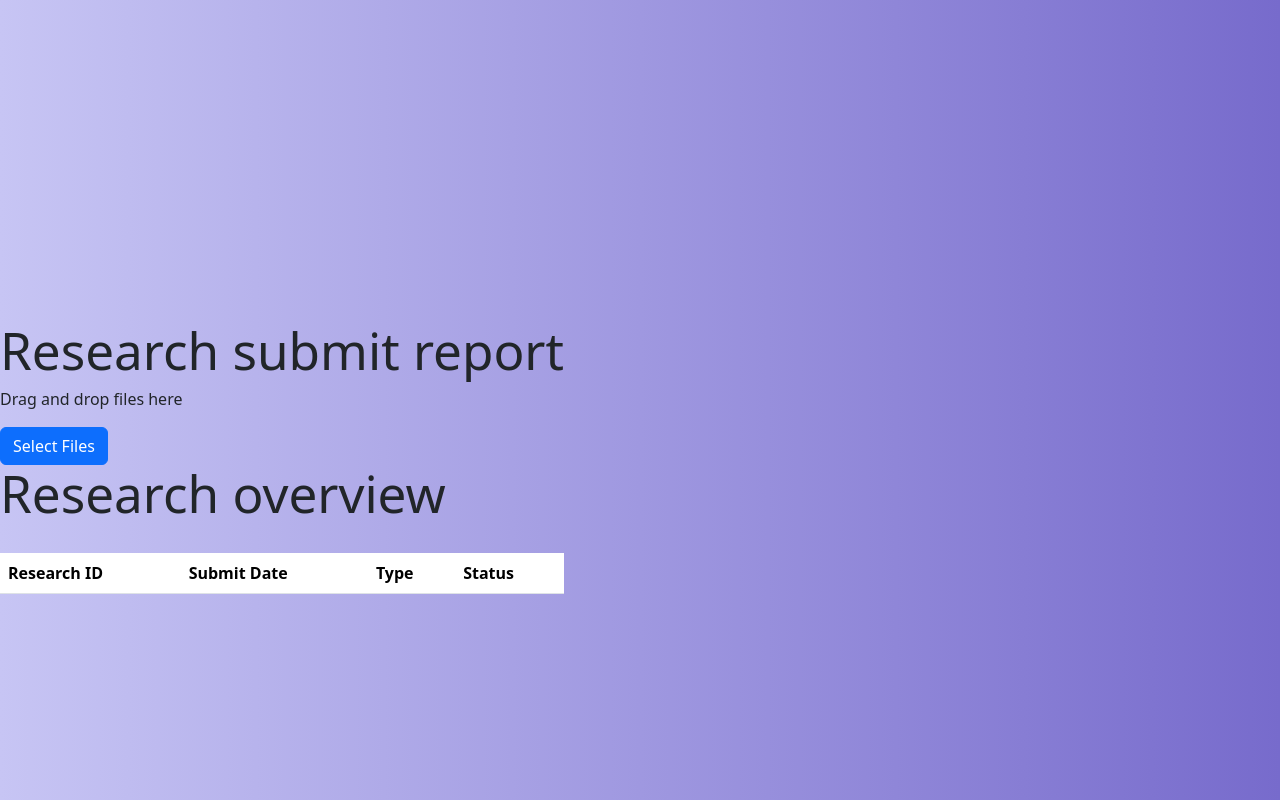
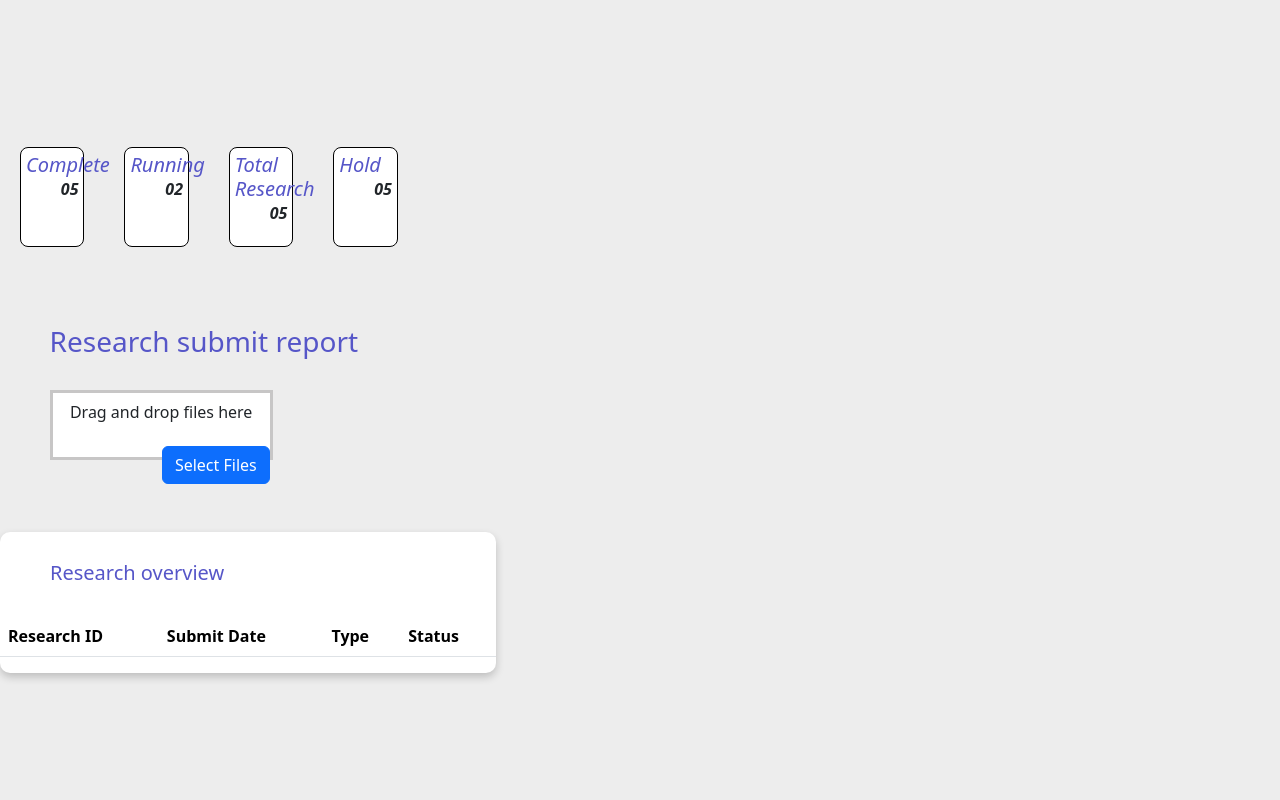
Before and after one commit to prashankulathunga/RFIAS, a React (Vite) app in the folder RFIAS_V0.1/: page /signup in a window 1280 px wide. Built offline with nearby package versions, Linux system fonts and the light colour scheme.

Commit message:
research css

```diff
--- /dev/null
+++ b/RFIAS_V0.1/src/components/user/research.css
@@ -0,0 +1,106 @@
+body{
+    background: rgb(237, 237, 237);
+    padding:0%
+}
+
+.stats{
+    margin-top: 20px;
+    display: flex;
+}
+
+.box{
+    position: relative;
+    flex: 1;
+    background-color:rgb(255, 255, 255);
+    border-radius: 8px;
+    border-color: black;
+    border-style: ridge;
+    padding: 1%;
+    margin: 20px;
+    width: 13%;
+    height: 100px;
+    float: left;
+    border-width: 1px;
+}
+
+
+#statmaintext{
+    padding: 0%;
+    margin: 0%;
+    text-align: left;
+    color: rgb(86, 86, 200);
+    font-size: 20px;
+}
+
+#statbottomtext{
+    font-weight: bold;
+    text-align: right;
+}
+
+.filesubmit h3{
+    margin-top: 150px;
+    clear: left;
+    padding: 0%;
+    color: rgb(86, 86, 200);
+}
+
+.filesubmit{
+    padding: 0%;
+    margin: 0%;
+    margin-left: 10%;
+}
+.dropzone{
+    border-style: solid;
+    border-color: rgb(199, 198, 198);
+    width: 50%;
+    height: 70px;
+    background-color: #fff;
+
+}
+.dropzone p{
+    text-align: center;
+    padding-top: 3%;
+    padding-bottom: 3%;
+}
+.dropzone button{
+   float: right;
+   margin-top: 0%;
+
+}
+
+.action button{
+    background-color: rgb(167, 110, 23);
+}
+
+.selectupload{
+background-color: rgb(6, 158, 72);
+color: aliceblue;
+border-radius: 8px;
+border: 0;
+padding: 6px;
+padding-left: 15px;
+padding-right: 15px;
+}
+
+.selectcancel{
+    margin-left: 100px;
+    background-color: rgb(242, 51, 34);
+    color: aliceblue;
+    border-radius: 8px;
+    border: 0;
+    padding: 6px;
+    padding-left: 15px;
+    padding-right: 15px;
+}
+.researchoverview{
+box-shadow: 0 4px 8px 0 rgba(0,0,0,0.2);
+background-color: #fff;
+border-radius: 10px;
+}
+
+.researchoverview h1{
+    color: rgb(86, 86, 200);
+    font-size: 20px;
+    padding-top: 30px;
+    padding-left: 50px;
+}
--- a/RFIAS_V0.1/src/components/user/research.jsx
+++ b/RFIAS_V0.1/src/components/user/research.jsx
@@ -1,5 +1,6 @@
 import { Button, FormLabel, Table } from "react-bootstrap";
 import { useRef, useState } from "react";
+import "./research.css";
 
 function Research() {
   const [files, setFiles] = useState(null);
@@ -17,8 +18,40 @@ function Research() {
 
   return (
     <div className="page">
+      <div className="stas">
+        <div className="box">
+          <i className="uli-file">
+            <h3 id="statmaintext"> Complete</h3>
+            <p id="statbottomtext">05</p>
+          </i>
+        </div>
+        <div className="box">
+          <i className="uli-file">
+            <h3 id="statmaintext"> Running</h3>
+            <p id="statbottomtext">02</p>
+          </i>
+        </div>
+        <div className="box">
+          <i className="uli-file">
+            <h3 id="statmaintext"> Total Research </h3>
+            <p id="statbottomtext">05</p>
+          </i>
+        </div>
+        <div className="box">
+          <i className="uli-file">
+            <h3 id="statmaintext"> Hold</h3>
+            <p id="statbottomtext">05</p>
+          </i>
+        </div>
+      </div>
+      <br />
+
       <div className="filesubmit">
-          <h1>Research submit report</h1>
+        <br />
+        <h3>Research submit report</h3>
+        <br />
+
+
         {files ? (
           <div className="uploads">
             <ul>
@@ -27,27 +60,41 @@ function Research() {
               ))}
             </ul>
             <div className="actions">
-                <button onClick={() => setFiles(null)}>Cancel</button>
-                <button onClick={handleUpload}>Upload</button>
+              <button onClick={() => setFiles(null)} className="selectcancel">
+                Cancel
+              </button>{" "}
+              {""}
+              <button onClick={handleUpload} className="selectupload">
+                Submit
+              </button>
             </div>
           </div>
         ) : (
-            <div className="dropzone" onDragOver={handleDragOver} onDrop={handleDrop}>
+          <div
+            className="dropzone"
+            onDragOver={handleDragOver}
+            onDrop={handleDrop}
+          >
             <p>Drag and drop files here</p>
             <input
+              className="inputdropzone"
               type="file"
               multiple
               onChange={(event) => setFiles(Array.from(event.target.files))}
               hidden
               ref={inputRef}
             />
-              <Button onClick={() => inputRef.current.click()}>Select Files</Button>
+            <Button onClick={() => inputRef.current.click()}>
+              Select Files
+            </Button>
           </div>
         )}
       </div>
+      <br/>
+      <br/>
+      <br/>
       <div className="researchoverview">
         <h1>Research overview</h1>
-
 
         <br></br>
         <Table responsive>
--- a/RFIAS_V0.1/src/components/user/userleave.jsx
+++ b/RFIAS_V0.1/src/components/user/userleave.jsx
@@ -1,7 +1,33 @@
-import Table from 'react-bootstrap/Table'
+import Table from "react-bootstrap/Table";
 function Leave() {
   return (
     <div className="page">
+      <div className="stas">
+        <div className="box">
+          <i className="uli-file">
+            <h3 id="statmaintext"> Complete</h3>
+            <p id="statbottomtext">05</p>
+          </i>
+        </div>
+        <div className="box">
+          <i className="uli-file">
+            <h3 id="statmaintext"> Running</h3>
+            <p id="statbottomtext">02</p>
+          </i>
+        </div>
+        <div className="box">
+          <i className="uli-file">
+            <h3 id="statmaintext"> Total Research </h3>
+            <p id="statbottomtext">05</p>
+          </i>
+        </div>
+        <div className="box">
+          <i className="uli-file">
+            <h3 id="statmaintext"> Hold</h3>
+            <p id="statbottomtext">05</p>
+          </i>
+        </div>
+      </div>
 
       <div className="formdetail">
         <h1>Request Leave </h1>
@@ -10,10 +36,13 @@ function Leave() {
         <input type="text" id="leavetype" placeholder="Leave type" />
         <input type="date" id="leaveto" placeholder="Leave To" />
         <input type="date" id="leavefrom" placeholder="Leave From" />
-            <input type="text" id="reason" placeholder="Reason for leave"/>
+        <input type="text" id="reason" placeholder="Reason for leave" />
         <br></br>
 
-            <button type="submit" id="submitleave"> submit </button>
+        <button type="submit" id="submitleave">
+          {" "}
+          submit{" "}
+        </button>
       </div>
 
       <div className="Leaveoverview">
@@ -28,19 +57,11 @@ function Leave() {
               <th>Status</th>
             </tr>
           </thead>
-                <tbody>
-
-
-                </tbody>
+          <tbody></tbody>
         </Table>
-
-
       </div>
     </div>
-
-
-
-    )
+  );
 }
 
 export default Leave;
```
Lines whose indentation alone changed are shown as unchanged.
